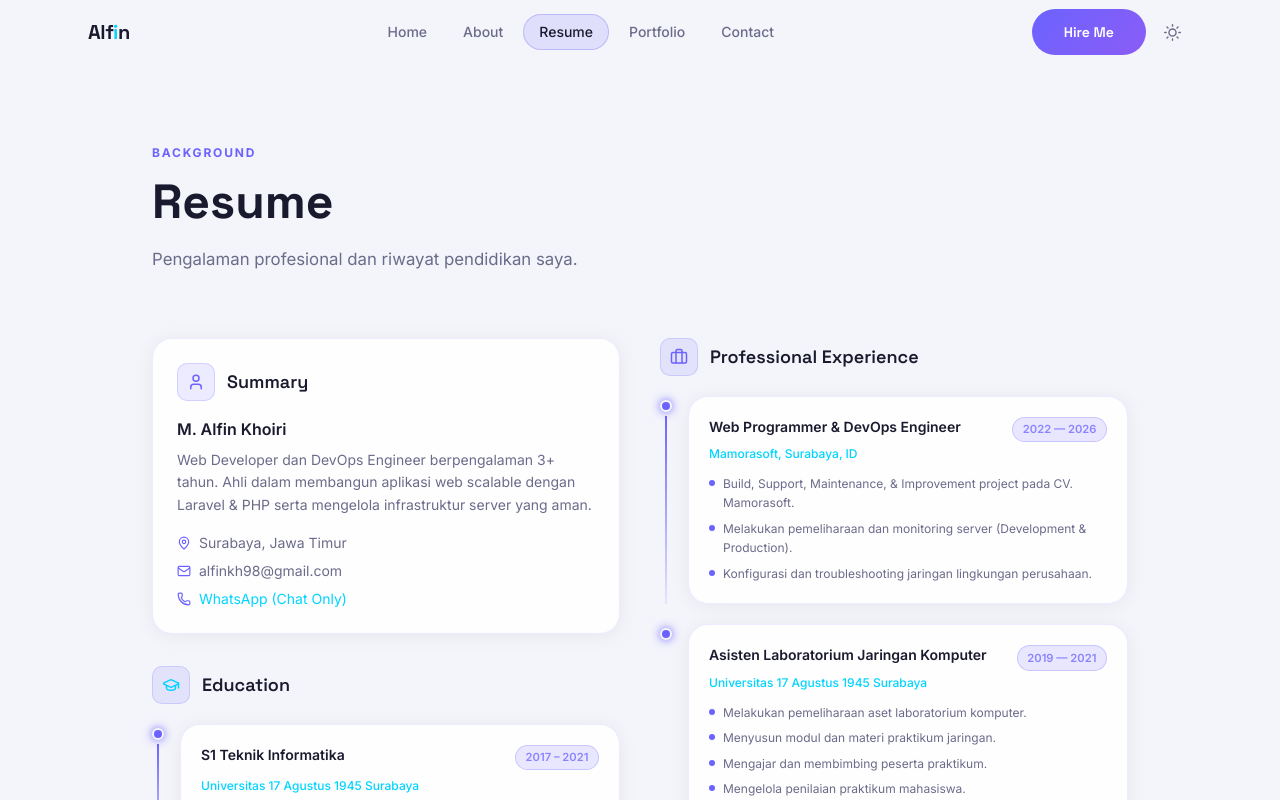
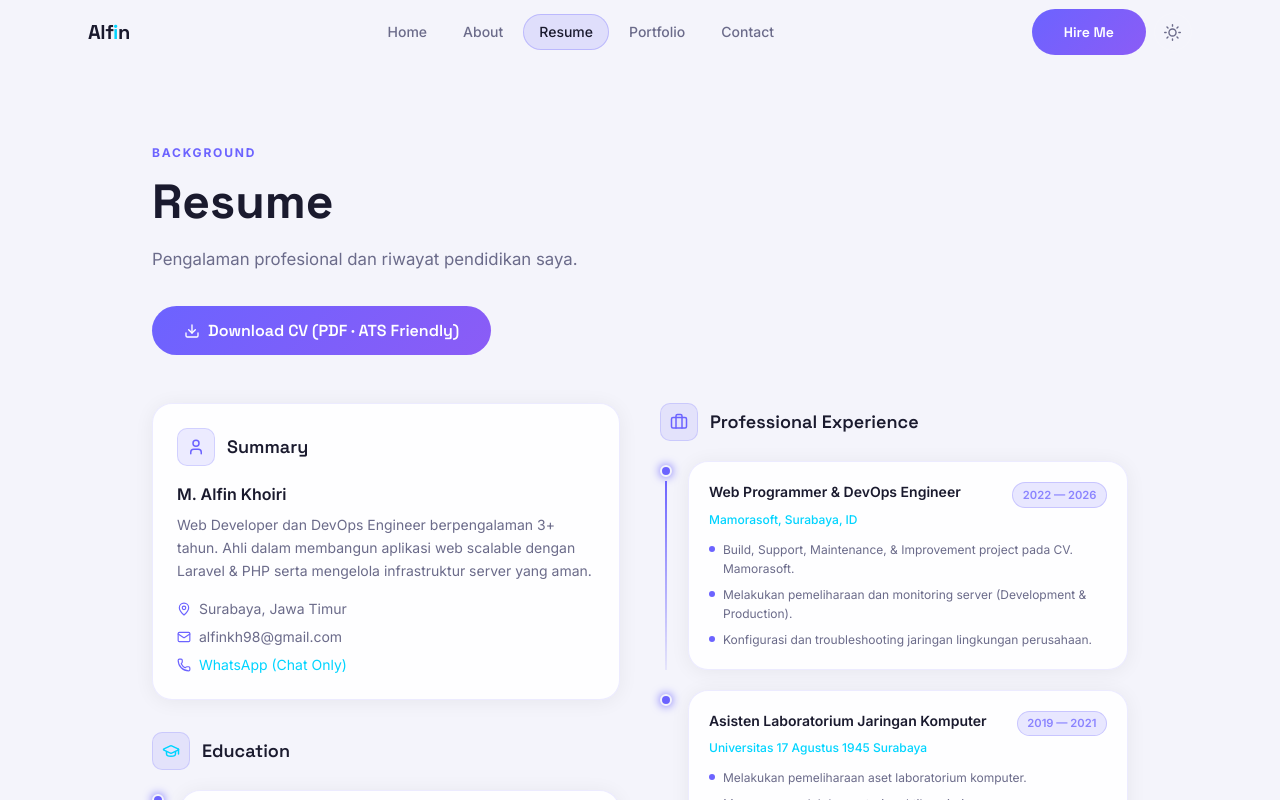
Before and after one commit to alfin-dev/alfin-dev.github.io, a Vue app: page /resume in a window 1280 px wide. Shown: the top 800 px of the page. Built offline with nearby package versions, Linux system fonts and the light colour scheme; the HTML template or start-up script is replaced by a standard one.

Commit message:
feat: add Resume view page with downloadable CV PDF support

```diff
--- a/src/views/ResumeView.vue
+++ b/src/views/ResumeView.vue
@@ -3,7 +3,19 @@
     <!-- Header -->
     <p class="section-eyebrow reveal">Background</p>
     <h2 class="section-title reveal">Resume</h2>
-    <p class="section-subtitle mt-2 mb-16 reveal">Pengalaman profesional dan riwayat pendidikan saya.</p>
+    <p class="section-subtitle mt-2 mb-8 reveal">Pengalaman profesional dan riwayat pendidikan saya.</p>
+
+    <!-- Download CV -->
+    <div class="mb-12 reveal">
+      <a
+        href="/CV_Alfin_ATS_Modern.pdf"
+        download="CV_Alfin_Khoiri.pdf"
+        class="btn-accent inline-flex"
+      >
+        <Download :size="16" class="relative z-10" />
+        <span>Download CV (PDF · ATS Friendly)</span>
+      </a>
+    </div>
 
     <div class="grid md:grid-cols-2 gap-10">
       <!-- Left: Summary + Education -->
@@ -105,7 +117,7 @@
 </template>
 
 <script setup>
-import { User, MapPin, Mail, Phone, GraduationCap, Briefcase } from '@lucide/vue'
+import { User, MapPin, Mail, Phone, GraduationCap, Briefcase, Download } from '@lucide/vue'
 import { experience } from '@/data/experience'
 import { useScrollReveal } from '@/composables/useScrollReveal'
 
```
Also changed, not shown: 1 other file (tests, documents, lock files or other folders).
